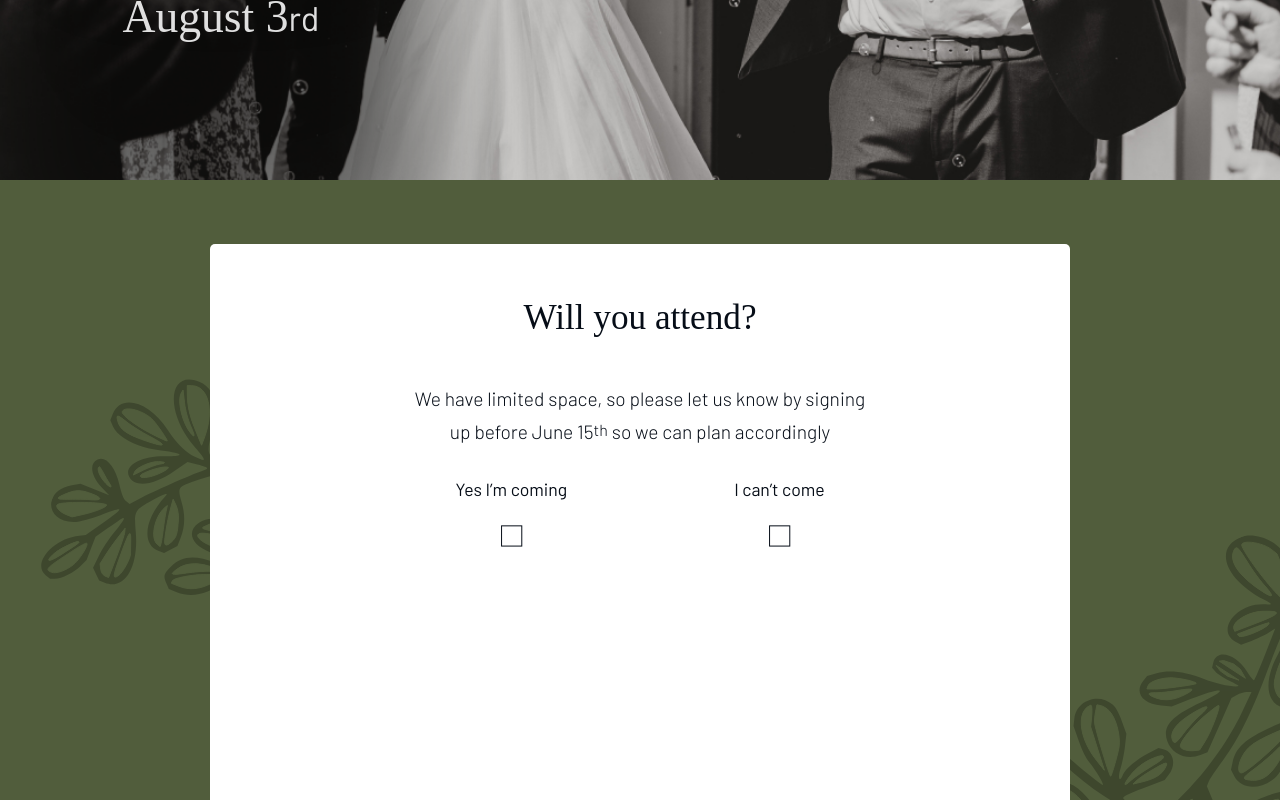
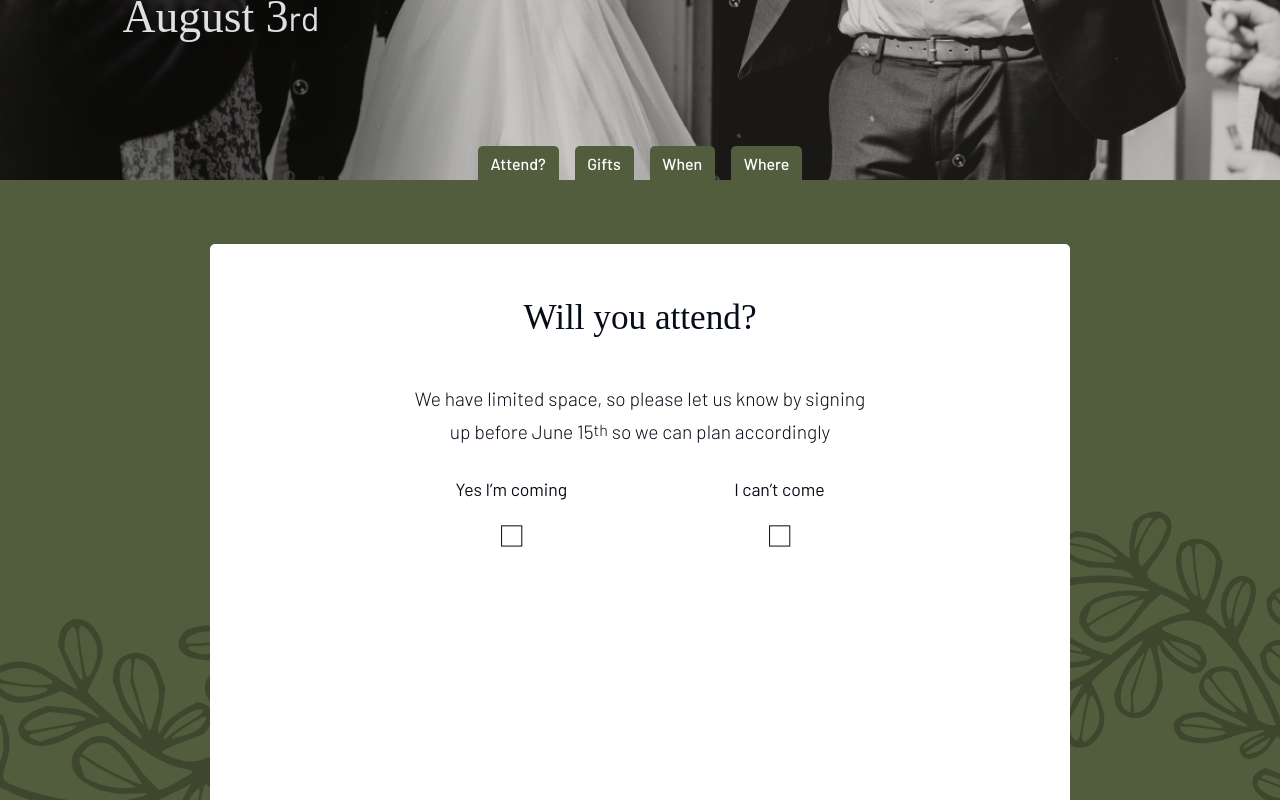
Before and after one commit to rayosdev/wedding, a React (Vite) app: page / in a window 1280 px wide. Shown: the part 580-1380 px from the top of the page. Built offline with nearby package versions, Linux system fonts and the light colour scheme; a web font is replaced by a local one.

Commit message:
added navbar

```diff
--- a/src/components/Attend.jsx
+++ b/src/components/Attend.jsx
@@ -3,11 +3,21 @@ import './Attend.scss'
 import AttendForm from './Attend/AttendForm'
 import useIntersectionObserver from '../hooks/useIntersectionObserver'
 
+import decorationRightSVG from '../assets/decoration-green--right.svg'
+import decorationLeftSVG from '../assets/decoration-green--left.svg'
 
+import { useStore } from '../store'
 
 
 
 export default function Attend() {
+
+  const {
+    updateActiveFormStep,
+    updateFormPath,
+    updateGiftShowFromNav,
+    updateUserPathHistory
+  } = useStore()
 
   const observeElement = useIntersectionObserver(() => {
     document.querySelector('header').style.visibility = 'visible'
@@ -15,8 +25,36 @@ export default function Attend() {
 
   return (
     <section className="attend" ref={observeElement}>
+      <nav className="nav-section">
+        <ul>
+          <li><a href='' onClick={e => { e.preventDefault()
+            document.querySelector("#root > section.attend > div.container > div > form")
+              .scrollIntoView({behavior: 'smooth', block: 'start', inline: 'nearest'})
+            updateGiftShowFromNav(false)
+          }}>Attend?</a></li>
+          <li><a href='' onClick={e => { e.preventDefault()
+            document.querySelector("#root > section.attend > div.container > div > form")
+              .scrollIntoView({behavior: 'smooth', block: 'start', inline: 'nearest'})
+            updateActiveFormStep('you')
+            // updateFormPath(null)
+            updateGiftShowFromNav(true)
+          }}>Gifts</a></li>
+          <li><a href='' onClick={e => { e.preventDefault()
+            document.querySelector("#when > div.container > h2")
+              .scrollIntoView({behavior: 'smooth', block: 'start', inline: 'nearest'})
+          }}>When</a></li>
+          <li><a href='' onClick={e => { e.preventDefault()
+            document.querySelector("#root > section.where > div.container > h2")
+              .scrollIntoView({behavior: 'smooth', block: 'start', inline: 'nearest'})
+          }}>Where</a></li>
+        </ul>
+      </nav>
       <div className="container">
         <AttendForm />
+      </div>
+      <div className="decoration-container">
+        <img loading="lazy" src={decorationLeftSVG} alt="" className="attend__branch--left no-pointer-event"/>
+        <img loading="lazy" src={decorationRightSVG} alt="" className="attend__branch--right no-pointer-event"/>
       </div>
     </section>
   )
--- a/src/components/Attend.scss
+++ b/src/components/Attend.scss
@@ -4,7 +4,6 @@
     width: 100%;
     min-height: 800px;
     background: var(--deep-green);
-    overflow-x: hidden;
     padding-bottom: 4rem;
     position: relative;
 
@@ -13,4 +12,53 @@
             width: 95%;
         }
     }
+
+    .nav-section {
+        position: absolute;
+        top: -2.75rem;
+        width: 100%;
+        display: grid;
+        justify-content: center;
+
+        ul {
+            display: grid;
+            grid-auto-flow: column;
+            justify-content: space-between;
+            column-gap: 1rem;
+
+            li {
+
+                a {
+                    background: var(--deep-green);
+                    color: #fff;
+                    padding: 0.5rem 0.8rem;
+                    border-radius: 5px 5px 0 0;
+                }
+
+            }
+        }
+    }
+
+    .decoration-container {
+        position: absolute;
+        inset: 0;
+        display: grid;
+        justify-content: center;
+        grid-auto-flow: column;
+        grid-template-columns: auto 200px minmax(300px, 800px) 200px auto;
+        align-content: center;
+        overflow: hidden;
+    }
+
+    &__branch {
+
+        &--right {
+            grid-column: 2/3;
+            justify-self: center;
+        }
+        &--left {
+            justify-self: center;
+            grid-column: 4/5;
+        }
+    }
 }
--- a/src/components/Attend/AttendForm.jsx
+++ b/src/components/Attend/AttendForm.jsx
@@ -2,8 +2,6 @@ import React, { useEffect, useRef } from 'react'
 import './AttendForm.scss'
 import PersonFormStep from './PersonFormStep'
 
-import decorationRightSVG from '../../assets/decoration-green--right.svg'
-import decorationLeftSVG from '../../assets/decoration-green--left.svg'
 import FormNavbar from './components/FormNavbar'
 import { EFormPath, useStore } from '../../store'
 
@@ -18,6 +16,8 @@ export default function AttendForm() {
     _activeFormStep,
     _formPath,
     _userHasCrew,
+    _giftShowFromNav,
+    updateGiftShowFromNav,
     updateFormPath
   } = useStore()
 
@@ -54,13 +54,13 @@ export default function AttendForm() {
       })}>
         <form className="attend-form" onSubmit={handelSubmit} ref={formRef}>
           <div className="attend-form__content">
-            {_activeFormStep == 'you' &&
+            {(_activeFormStep == 'you' && _giftShowFromNav == false) &&
               <h2>Will you attend?</h2>
             }
             {_activeFormStep == 'group' &&
               <h2>Yes, I’m attending</h2>
             }
-            {(_activeFormStep == 'you' || _activeFormStep == 'group') &&
+            {((_activeFormStep == 'you' || _activeFormStep == 'group') && _giftShowFromNav == false) &&
               <p>
                 We have limited space, so please let us know by signing up before June 15<sup>th</sup> so we can plan accordingly
               </p>
@@ -81,7 +81,7 @@ export default function AttendForm() {
                 </p>
               </>
             }
-            {(_activeFormStep == 'gift') &&
+            {(_activeFormStep == 'gift' || _giftShowFromNav) &&
               <>
                 <h2 className="header-text--gift">Wanna surprise us with a gift?</h2>
               </>
@@ -95,8 +95,6 @@ export default function AttendForm() {
             <FormNavbar />
           </div>
         </form>
-        <img loading="lazy" src={decorationLeftSVG} alt="" className="attend-form__branch--left no-pointer-event"/>
-        <img loading="lazy" src={decorationRightSVG} alt="" className="attend-form__branch--right no-pointer-event"/>
       </div>
     </>
   )
--- a/src/components/Attend/AttendForm.scss
+++ b/src/components/Attend/AttendForm.scss
@@ -194,29 +194,6 @@
         position: relative;
     }
 
-    &__branch {
-
-
-        &--right,
-        &--left {
-            position: absolute;
-            // rotate: 10deg;
-            z-index: 0;
-            display: inline;
-            transform: translateX(50%) translateY(50%);
-            top: 0;
-        }
-
-
-        &--right {
-            left: 40%;
-            top: 15%;
-        }
-        &--left {
-            left: -25%;
-        }
-    }
-
     &--section-food {
         overflow-y: scroll;
         overflow-x: hidden;
--- a/src/components/Attend/PersonFormStep.jsx
+++ b/src/components/Attend/PersonFormStep.jsx
@@ -88,6 +88,8 @@ export default function PersonFormStep() {
         _programTimePreference,
         _giveGift,
         _userPathHistory,
+        _giftShowFromNav,
+        updateGiftShowFromNav,
         updateUserHasCrew,
         updateUserCrewList,
         updateBringFoodList,
@@ -117,6 +119,8 @@ export default function PersonFormStep() {
     }, [_userHasCrew])
 
     useEffect(() => {
+        console.log("_giftShowFromNav: ", (_userEmail != null && _userEmail != "") && (_userName != null && _userName != ""))
+        console.log("show: ", showAloneOrGroup)
         if(
             (_userEmail != null && _userEmail != "") &&
             (_userName != null && _userName != "")
@@ -128,7 +132,7 @@ export default function PersonFormStep() {
             }
         }
 
-    }, [_userName, _userEmail, _userAttendance])
+    }, [_userName, _userEmail, _userAttendance, _giftShowFromNav])
 
 
     const handelUserInfo = (e, type) => {
@@ -269,7 +273,7 @@ export default function PersonFormStep() {
             }
             <div
                 className="attend-form--section-you"
-                style={['you', null].includes(_activeFormStep) ? {} : {display: 'none'}}
+                style={(['you', null].includes(_activeFormStep) && _giftShowFromNav == false) ? {} : {display: 'none'}}
             >
 
                 <div className="user-attend fade-in-container">
@@ -309,7 +313,7 @@ export default function PersonFormStep() {
                 className={`alone-or-group ${showAloneOrGroup ? "fade-in-container" : ''}`}
                 style={{
                     ...(showAloneOrGroup ? {} : {visibility: 'hidden'}),
-                    ...(['you', 'group'].includes(_activeFormStep) ? {} : {display: 'none'})
+                    ...((['you', 'group'].includes(_activeFormStep) && _giftShowFromNav == false) ? {} : {display: 'none'})
                 }}
                 ref={hasCrewRef}
             >
@@ -420,7 +424,7 @@ export default function PersonFormStep() {
             </div>
             <div
                 className="gift gift__container"
-                style={['gift'].includes(_activeFormStep) ? {} : {display: 'none'}}
+                style={(['gift'].includes(_activeFormStep) || _giftShowFromNav) ? {} : {display: 'none'}}
             >
                 <img ref={doneCoupleFirstImageRef} id="gift-couple-image" loading="lazy" src={GiftImage} alt="" />
 
@@ -438,7 +442,7 @@ export default function PersonFormStep() {
                     </p>
                 </div>
 
-                <div ref={giftCheckboxRef} className="fade-in-container">
+                <div ref={giftCheckboxRef} style={_giftShowFromNav == false ? {} : {display: 'none'}} className="fade-in-container">
                     <Checkbox
                         inputsName="is-give-gift"
                         inputId="is-give-gift:yes"
@@ -451,7 +455,7 @@ export default function PersonFormStep() {
                     />
                 </div>
 
-                <div style={_giveGift ? {} : { display: 'none' }} className="checked-content fade-in-container">
+                <div style={(_giveGift || _giftShowFromNav) ? {} : { display: 'none' }} className="checked-content fade-in-container">
                     <p>
                         Because of limited suitcase-space when traveling back to Switzerland, instead of things, we’d love it if you would chip in to help us finance our Honeymoon trip to Puerto&nbsp;Rico.&nbsp;🌴&nbsp;<span>&nbsp;<img style={{ height: '1.1rem', transform: 'translateY(3px) translateX(3px)' }} src={PuertoRicanFlag} alt="puerto rican flag icon" /></span>
                     </p>
--- a/src/components/Attend/components/FormNavbar.jsx
+++ b/src/components/Attend/components/FormNavbar.jsx
@@ -13,6 +13,7 @@ import formIcondone from '../../../assets/attend-form/done.svg'
 import arrowPoint from '../../../assets/arrow-point.svg'
 
 import { useStore, EFormPath, ESaveStatus } from '../../../store'
+import Checkbox from './Checkbox'
 
 const menuButtons = [
     {
@@ -60,6 +61,8 @@ export default function FormNavbar() {
         _giveGift,
         _userPathHistory,
         _saveStatus,
+        _giftShowFromNav,
+        updateGiftShowFromNav,
         updateUserHasCrew,
         updateUserCrewList,
         updateBringFoodList,
@@ -270,7 +273,7 @@ export default function FormNavbar() {
     return (
         <>
         <div className="attend-form-menu attend-form-menu__container"
-            style={_activeFormStep != null ? {} : {display: 'none'}}
+            style={(_activeFormStep != null && _giftShowFromNav == false) ? {} : {display: 'none'}}
         >
             <div className="save-text-container">
                 <div ref={saveTextRef} className="save-text-content">saved</div>
@@ -319,6 +322,14 @@ export default function FormNavbar() {
             } <img loading="lazy" src={arrowPoint} />
             </button>
         </div>
+        <div className="attend-form-gift-back" style={ _giftShowFromNav ? {} : {display: 'none'}}>
+            <p>If you haven't yet let us know whether you are attending or not, please
+                <a href="" onClick={e => {
+                    e.preventDefault()
+                    updateGiftShowFromNav(false)
+                }}> click here</a>
+            </p>
+        </div>
         </>
     )
 }
--- a/src/components/Attend/components/FormNavbar.scss
+++ b/src/components/Attend/components/FormNavbar.scss
@@ -215,3 +215,13 @@
         }
     }
 }
+
+.attend-form-gift-back {
+    p {
+        text-align: center;
+        font-size: 1.25rem;
+        max-width: 40ch;
+        margin: 0 auto;
+        margin-top: 2rem;
+    }
+}
--- a/src/store.js
+++ b/src/store.js
@@ -58,6 +58,9 @@ export const useStore = create((set) => ({
 	_countdownString: null,
 	updateCountdownString: (v) => set({ _countdownString: v }),
 
+	_giftShowFromNav: false,
+	updateGiftShowFromNav: (v) => set({ _giftShowFromNav: v }),
+
 	bears: 0,
 	increasePopulation: () => set((state) => ({ bears: state.bears + 1 })),
 	removeAllBears: () => set({ bears: 0 }),
```
